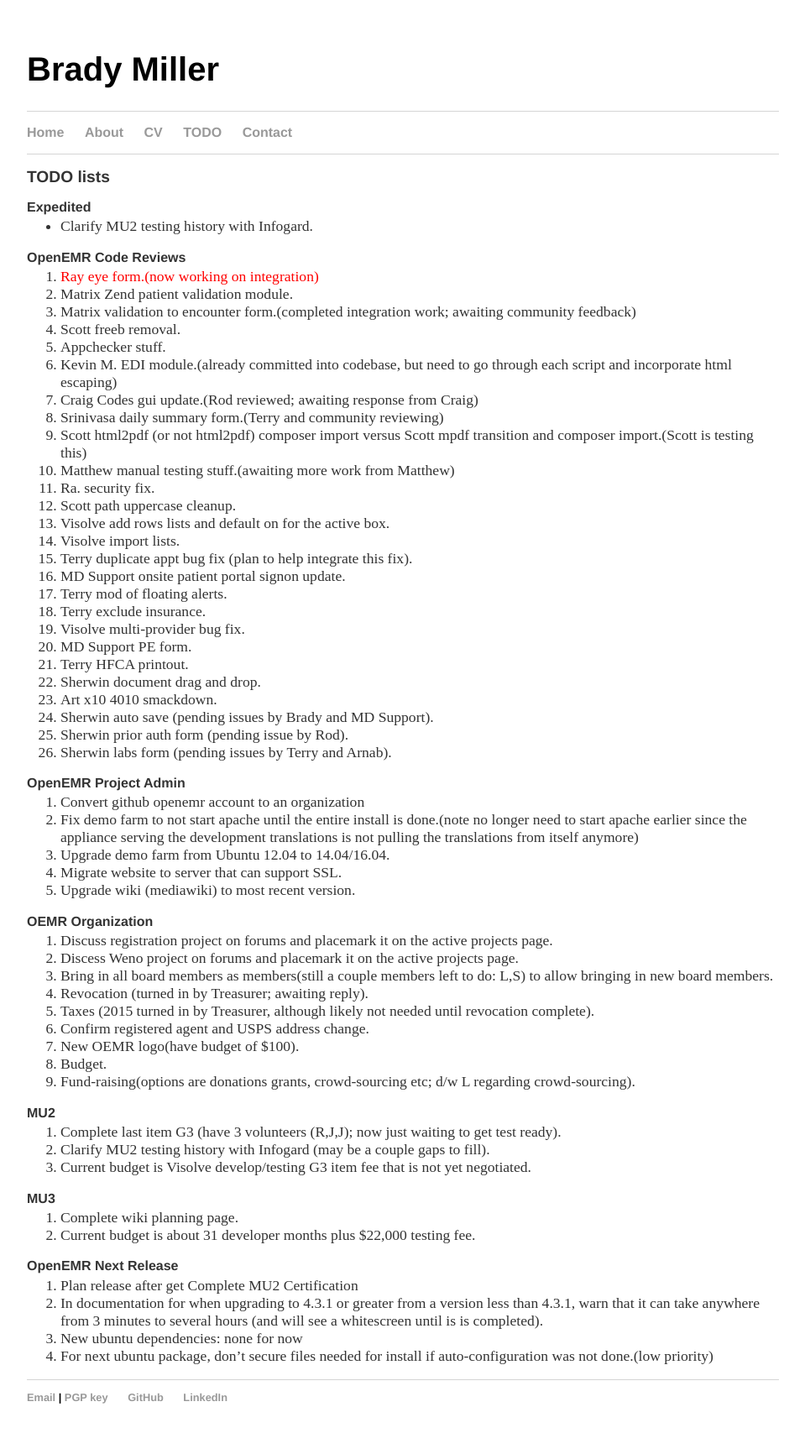
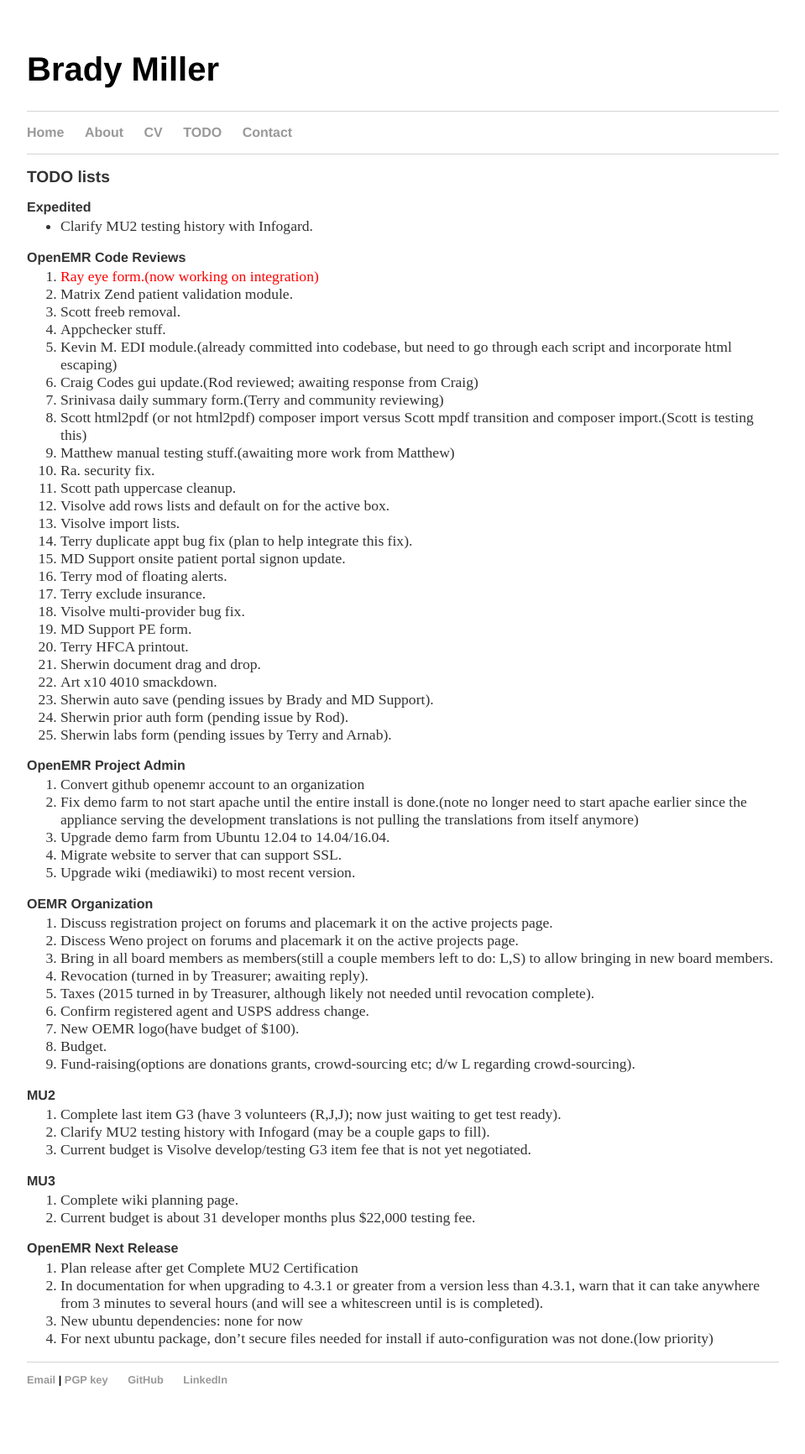
Before and after one commit to bradymiller/bradymiller.github.io, a Jekyll site: the page built from todo/index.md, in a window 1280 px wide. Shown: the whole page at 84% size, without its empty margins (160-1119 px from the left). Built offline with Jekyll 4.4.1, drawn with Linux system fonts in a browser that asks for light colours; after the commit the page ends 1711 px from its top, so only the background shows below that.

Commit message:
Update todo list

```diff
--- a/todo/index.md
+++ b/todo/index.md
@@ -9,7 +9,6 @@
 ### OpenEMR Code Reviews
 1. <span style="color: red">Ray eye form.(now working on integration)</span>
 1. Matrix Zend patient validation module.
-1. Matrix validation to encounter form.(completed integration work; awaiting community feedback)
 1. Scott freeb removal.
 1. Appchecker stuff.
 1. Kevin M. EDI module.(already committed into codebase, but need to go through each script and incorporate html escaping)
```
